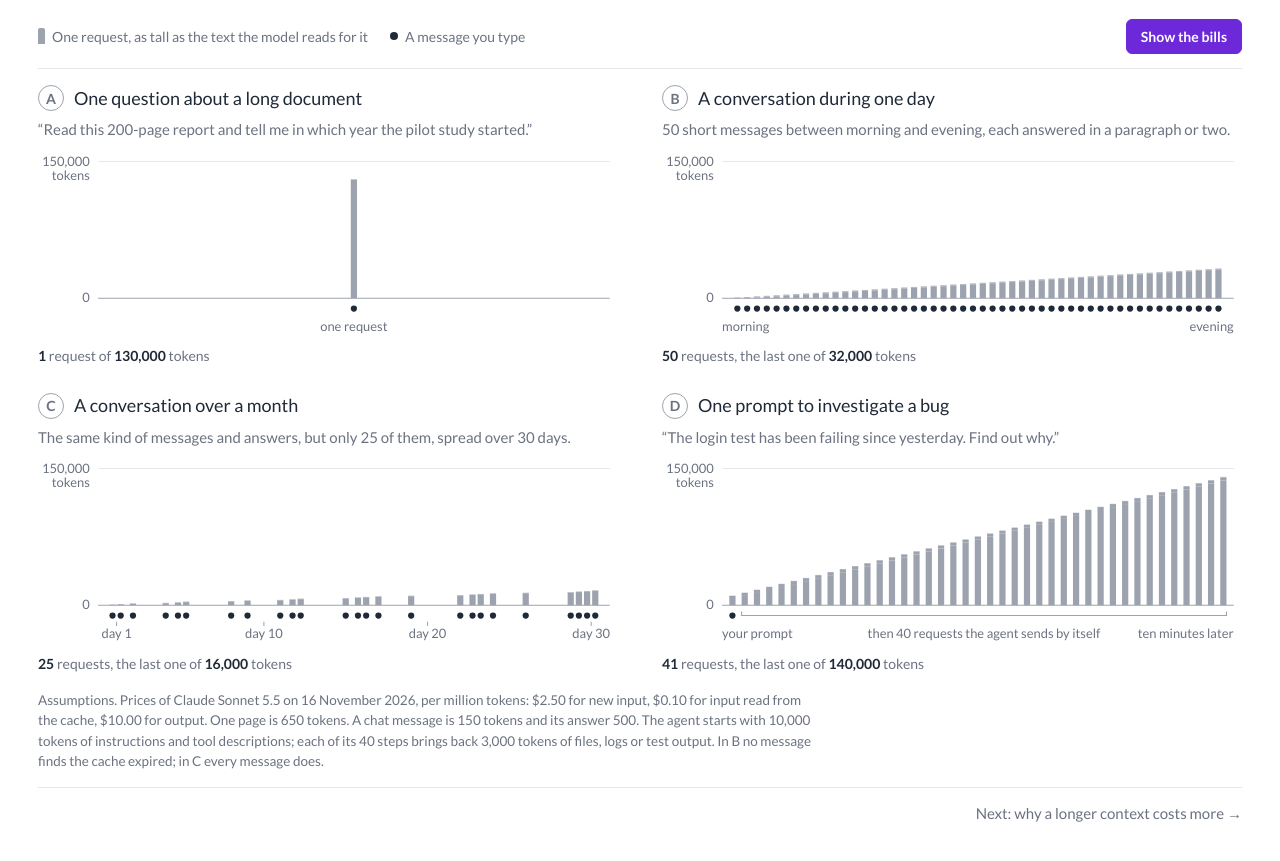
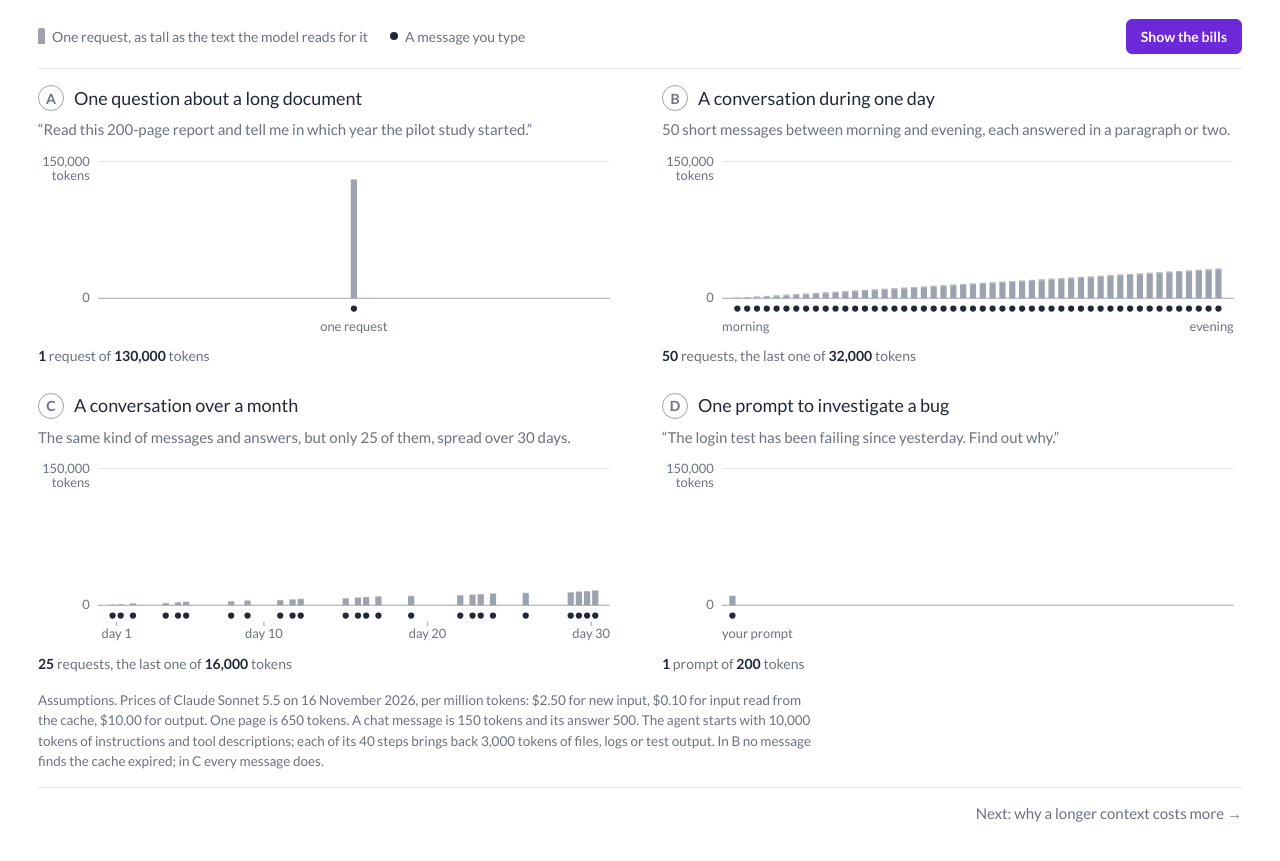
Before and after one commit to CFrei/ai-cost, a plain HTML site: page question.html in a window 1280 px wide. Shown: the part 173-1034 px from the top of the page. Drawn offline with Linux system fonts and the light colour scheme.

Commit message:
Hide the agent's own requests on card D until the bills are shown
Before the reveal the card shows only the one prompt the user types.

Co-Authored-By: Claude Fable 5.2 <noreply@anthropic.com>

```diff
--- a/question.html
+++ b/question.html
@@ -125,7 +125,7 @@
         var h = hOf(p[1]);
         if (h <= 0) return;
         y -= h;
-        el("rect", { "class": "seg " + p[0], x: x.toFixed(2), y: y.toFixed(2), width: BW, height: h.toFixed(2) }, svg);
+        el("rect", { "class": "seg " + p[0] + (r.by === "agent" ? " only-open" : ""), x: x.toFixed(2), y: y.toFixed(2), width: BW, height: h.toFixed(2) }, svg);
       });
       if (r.by === "you") el("circle", { "class": "fig-you", cx: xOf(r.t).toFixed(2), cy: BASE + 10, r: 3 }, svg);
     });
@@ -141,12 +141,13 @@
     }
     if (id === "agent") {
       var a = xOf(reqs[1].t) - BW / 2, b = xOf(1) + BW / 2, y0 = BASE + 10;
-      el("path", { "class": "fig-span", d: "M" + a + " " + (y0 - 4) + " v4 H" + b + " v-4" }, svg);
+      el("path", { "class": "fig-span only-open", d: "M" + a + " " + (y0 - 4) + " v4 H" + b + " v-4" }, svg);
       label(svg, L, "start", "your prompt");
-      label(svg, (a + b) / 2, "middle", "then " + (reqs.length - 1) + " requests the agent sends by itself");
-      label(svg, R, "end", "ten minutes later");
+      /* what the agent does by itself is part of the answer, so it is hidden until the bills are shown */
+      label(svg, (a + b) / 2, "middle", "then " + (reqs.length - 1) + " requests the agent sends by itself").classList.add("only-open");
+      label(svg, R, "end", "ten minutes later").classList.add("only-open");
     }
-    svg.setAttribute("aria-label", reqs.length === 1
+    svg.setAttribute("aria-label", id === "agent" ? "One prompt. What follows is drawn when the bills are shown." : reqs.length === 1
       ? "One request of " + A.tokens(A.round2(data[id].max)) + " tokens."
       : reqs.length + " requests. The text read for one request grows to " + A.tokens(A.round2(data[id].max)) + " tokens.");
   }
@@ -196,7 +197,10 @@
   document.querySelectorAll(".card").forEach(function (card) {
     var id = card.getAttribute("data-id"), d = data[id], n = d.reqs.length;
     draw(id, card.querySelector("svg"));
-    card.querySelector(".facts").innerHTML = n === 1
+    card.querySelector(".facts").innerHTML = id === "agent"
+      ? "<span class=\"only-shut\"><b>1</b> prompt of <b>200</b> tokens</span>" +
+        "<span class=\"only-open\"><b>" + n + "</b> requests, the last one of <b>" + A.tokens(A.round2(d.max)) + "</b> tokens</span>"
+      : n === 1
       ? "<b>1</b> request of <b>" + A.tokens(A.round2(d.max)) + "</b> tokens"
       : "<b>" + n + "</b> requests, the last one of <b>" + A.tokens(A.round2(d.max)) + "</b> tokens";
     fillBill(id, card.querySelector(".bill"));
```
